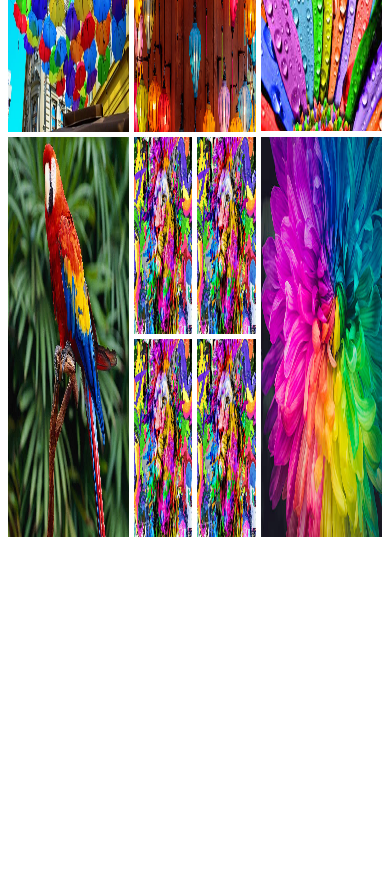
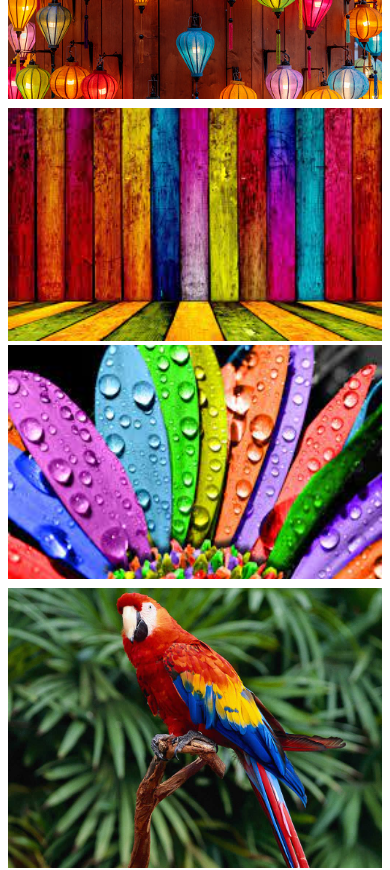
Before and after one commit to Sohanur20/responsive-layout, a plain HTML site: page index.html in a window 390 px wide. Shown: the part 780-1650 px from the top of the page. Before the commit the page ends 1325 px from the top, so only its background shows below. Drawn offline with Linux system fonts and the light colour scheme.

Commit message:
responsive done

```diff
--- a/styles.css
+++ b/styles.css
@@ -35,3 +35,14 @@ margin-bottom: 2px;
     grid-template-columns: repeat(2 , 1fr);
     gap: 5px;
  }
+
+ /* responsive media quary */
+ @media screen and (max-width : 576px ) {
+    .row{
+        flex-direction: column;
+        height: auto;
+    }
+    .square-collage{
+        grid-template-columns: 1fr;
+    }
+ }
```
